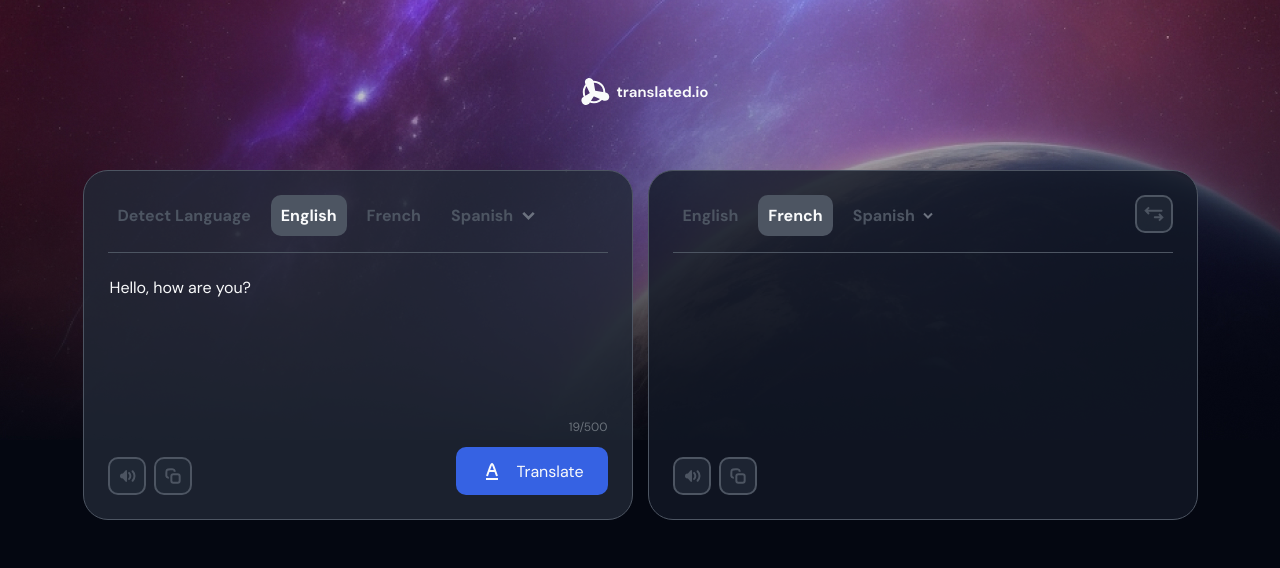
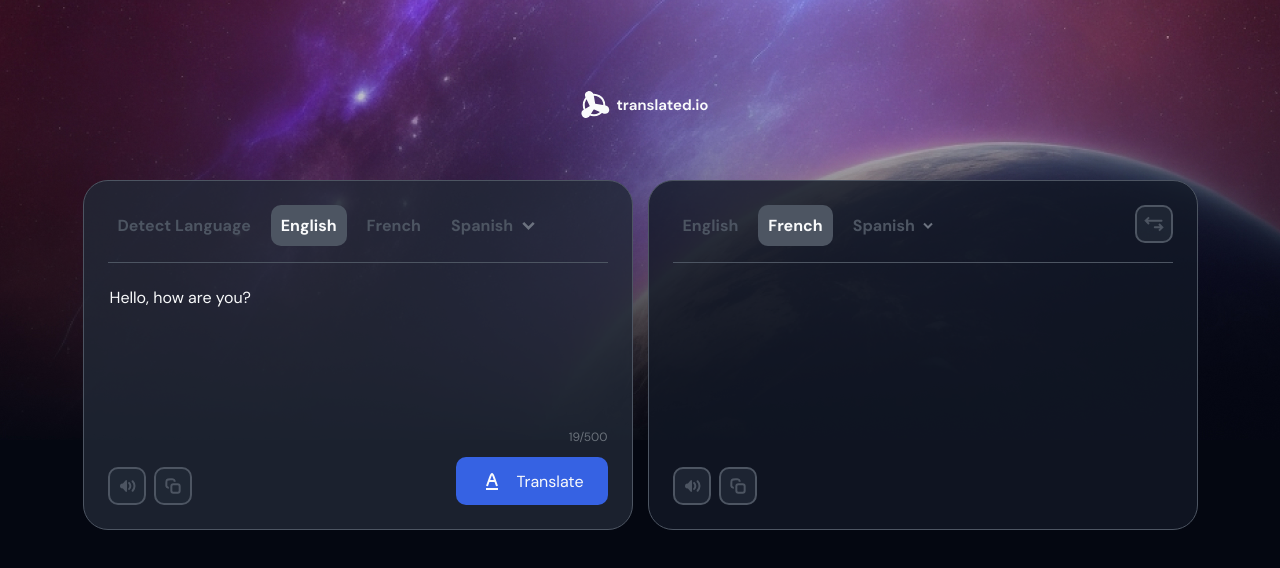
Before and after one commit to joanlajarin/translate-app, a React (Vite) app: page / in a window 1280 px wide. Shown: the top 568 px of the page. Built offline with nearby package versions, Linux system fonts and the light colour scheme; no server answers.

Commit message:
last changes css

```diff
--- a/src/App.css
+++ b/src/App.css
@@ -17,7 +17,7 @@
 main {
   width: 100%;
   position: absolute;
-  top: 170px;
+  top: 180px;
   display: flex;
   justify-content: center;
   gap: 15px;
@@ -26,7 +26,7 @@ main {
 }
 .logo {
   position: absolute;
-  margin-top: 92px;
+  margin-top: 105px;
   left: 50%;
   transform: translate(-50%, -50%);
 }
```
